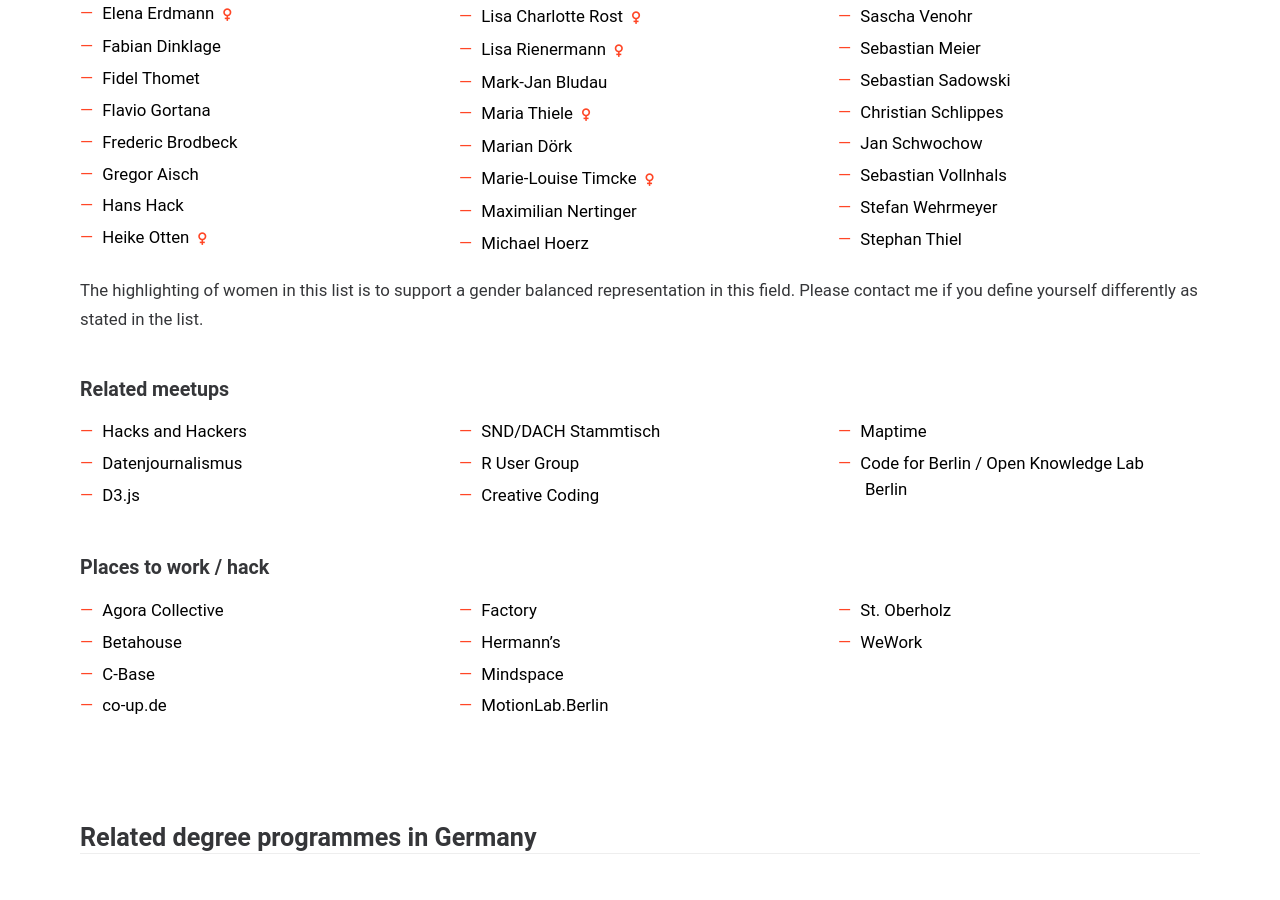
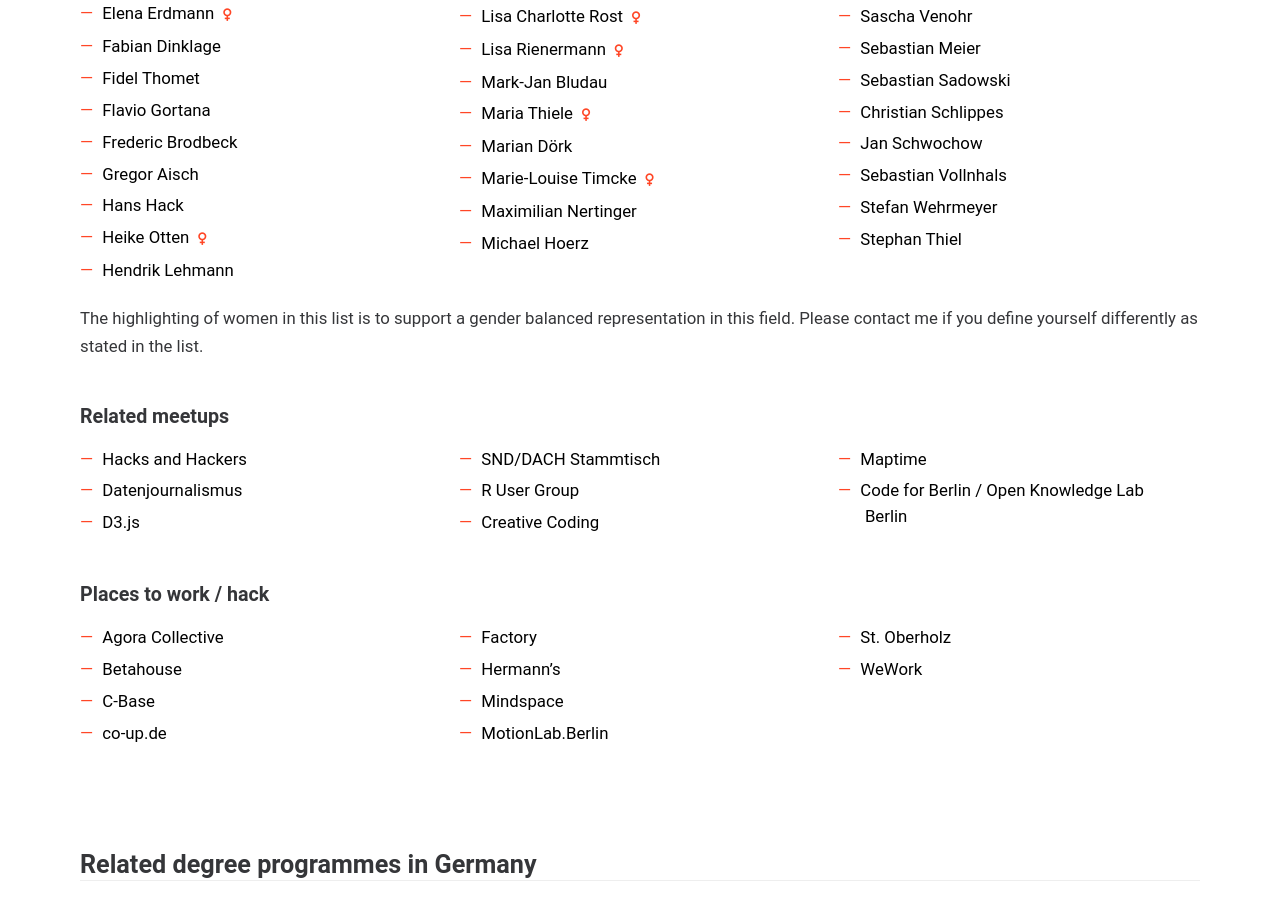
Before and after one commit to Data-Visualization-Berlin/datavis.berlin, a Jekyll site: the page built from index.html, in a window 1280 px wide and 900 px high, scrolled down 2375 px. Built offline with Jekyll 4.4.1, drawn with Linux system fonts in a browser that asks for light colours.

Commit message:
Hendrik added

```diff
--- a/index.html
+++ b/index.html
@@ -150,6 +150,7 @@
         <li><a href="https://twitter.com/driven_by_data">Gregor Aisch</a></li>
         <li><a href="https://twitter.com/hnshck">Hans Hack</a></li>
         <li><a href="https://twitter.com/HeikeOtten_">Heike Otten <i class="demo-icon icon-female"></i></a></li>
+        <li><a href="https://twitter.com/plateauton">Hendrik Lehmann</a></li>
         <li><a href="https://twitter.com/HerrStange">Jan-Erik Stange</a></li>
         <li><a href="https://twitter.com/zeto">Jonas Parnow</a></li>
         <li><a href="https://twitter.com/JackSchaedler">Jack Schaedler</a></li>
```
